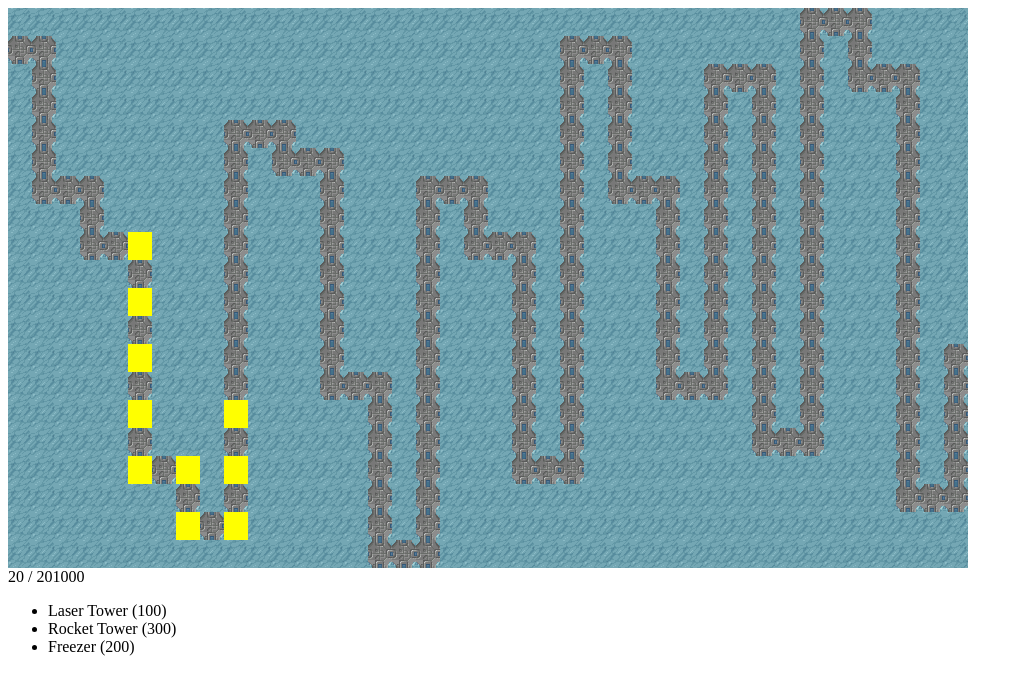
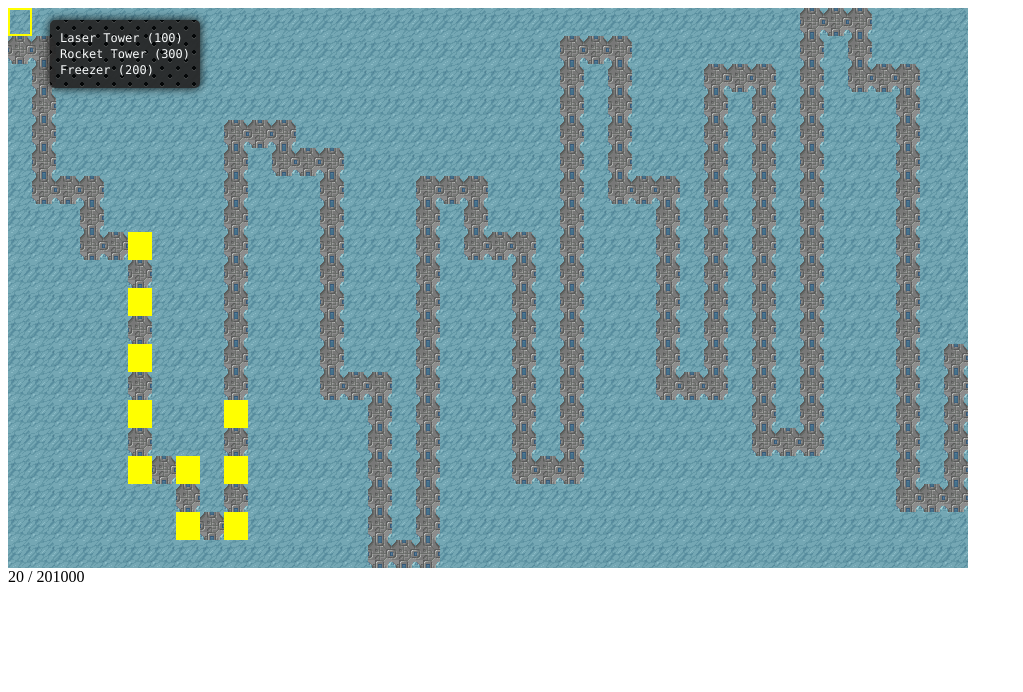
Before and after one commit to sdepold/cubi, a plain HTML site: page index.html in a window 1280 px wide. Both pictures are taken after a click on the element 20 px from the left and 22 px from the top of the page. Shown: the whole page, without its empty margins (0-1023 px from the left). Drawn offline with Linux system fonts and the light colour scheme.

Commit message:
first steps for shooting + some styling for the tower menu

```diff
--- a/javascripts/game.js
+++ b/javascripts/game.js
@@ -1,12 +1,17 @@
 (function() {
   Game = function(canvasSelector, options) {
-    this.options = options || {}
-    this.options.rows = this.options.rows || 10
-    this.options.cols = this.options.cols || 10
+    this.options = Utils.merge({
+      rows: 10,
+      cols: 10
+    }, options || {})
 
-    this.canvas = document.querySelectorAll(canvasSelector)[0]
-    this.grid   = new Grid(this.options.rows, this.options.cols, this.canvas)
-    this.player = new Player(canvasSelector)
+    this.canvas    = document.querySelectorAll(canvasSelector)[0]
+    this.grid      = new Grid(this.options.rows, this.options.cols, this.canvas)
+    this.player    = new Player(canvasSelector)
+
+    this.monsters  = []
+    this.towers    = []
+    this.towerMenu = null
   }
 
   Game.prototype.render = function(options) {
@@ -15,8 +20,21 @@
 
     initTowerMenu.call(this)
     spawnMonsters.call(this)
+    moveMonsters.call(this)
 
     return this
+  }
+
+  Game.prototype.pause = function() {
+    this.monsters.forEach(function(monster) {
+      monster.stop()
+    })
+  }
+
+  Game.prototype.continue = function() {
+    this.monsters.forEach(function(monster) {
+      monster.initMoving()
+    })
   }
 
   // private
@@ -29,41 +47,30 @@
         return cell.type !== GridCell.PATH
       }).forEach(function(cell) {
         cell.on('click', function() {
-          var menu = new TowerMenu(cell).render()
+          if(self.menu) {
+            self.menu.remove()
+          }
 
-          menu.on('select', function(towerType) {
+          self.menu = new TowerMenu(cell).render()
+          self.menu.on('select', function(towerType) {
             if(self.player.canBuy(towerType)) {
               self.player.buy(towerType)
-              new Tower(towerType, cell).render()
+              self.towers.push(new Tower(towerType, cell).render())
             } else {
               alert('too expensive!')
             }
 
-            menu.remove()
+            self.menu.remove()
+            self.menu = null
           })
-          // var onClick = function() {
-          // var self = this
-
-          // var onSelect = function(type) {
-          //   TowerMenu.off('select', onSelect)
-          //   TowerMenu.clear()
-
-
-          //   new Tower(type, self).render()
-          // }
-
-          // TowerMenu.on('select', onSelect)
-          // TowerMenu.render()
-        // }
-          // new Tower(Tower.TYPES.LASER, cell).render()
         })
       })
     })
   }
 
   var spawnMonsters = function() {
-    var monsters = []
-      , speed    = Math.min(250, ~~(Math.random() * 2000))
+    var self  = this
+      , speed = Math.min(250, ~~(Math.random() * 2000))
 
     for(var i = 0; i < 10; i++) {
       var monster = new Monster(this.grid.path, {
@@ -71,14 +78,25 @@
       })
 
       monster.on('goal:reached', this.player.hurt.bind(this.player))
+      monster.on('move', function() {
+        checkTowerDistances.call(self, monster)
+      })
 
-      monsters.push(monster)
+      self.monsters.push(monster)
     }
+  }
 
-    monsters.forEach(function(monster, i) {
+  var checkTowerDistances = function(monster) {
+    this.towers.forEach(function(tower) {
+      tower.checkDistanceTo(monster)
+    })
+  }
+
+  var moveMonsters = function() {
+    this.monsters.forEach(function(monster, i) {
       setTimeout(function() {
         monster.initMoving()
-      }, i * 2 * speed)
+      }, i * 2 * monster.options.speed)
     })
   }
 })()
--- a/javascripts/grid-cell.js
+++ b/javascripts/grid-cell.js
@@ -1,7 +1,8 @@
 (function() {
-  GridCell = function(options) {
+  GridCell = function(grid, options) {
     var self = this
 
+    this.grid        = grid
     this.dom         = document.createElement('td')
     this.dom.cell    = this
     this.dom.onclick = function() {
@@ -26,4 +27,31 @@
     this.type          = type
     this.dom.className = [this.type].concat(additionalClasses || []).join(' ')
   }
+
+  GridCell.prototype.addClassName = function(name) {
+    this.dom.className = this.dom.className.split(' ').concat([name]).join(' ')
+  }
+
+  GridCell.prototype.removeClassName = function(name) {
+    this.dom.className = this.dom.className.split(' ').filter(function(_name) {
+      return name !== _name
+    }).join(' ')
+  }
+
+  GridCell.prototype.getCoordinates = function() {
+    var result = this.coordinates
+      , self   = this
+
+    if(!result) {
+      this.grid.cells.forEach(function(cells, x) {
+        cells.forEach(function(cell, y) {
+          if(self === cell) {
+            result = this.coordinates = { x: x, y: y }
+          }
+        })
+      })
+    }
+
+    return result
+  }
 })()
--- a/javascripts/grid.js
+++ b/javascripts/grid.js
@@ -21,12 +21,14 @@
   // private
 
   var createDOM = function() {
+    var self = this
+
     for(var i = 0; i < this.rows; i++) {
       var tr    = document.createElement('tr')
         , cells = []
 
       for(var j = 0; j < this.cols; j++) {
-        var cell = new GridCell()
+        var cell = new GridCell(self)
 
         cells.push(cell)
         tr.appendChild(cell.getElement())
--- a/javascripts/monster.js
+++ b/javascripts/monster.js
@@ -27,10 +27,21 @@
     }, this.options.speed)
   }
 
+  Monster.prototype.stop = function() {
+    clearInterval(this.intervalId)
+  }
+
   Monster.prototype.move = function() {
     setPosition.call(this, this.path[this.pathIndex])
     this.pathIndex++
-    this.fire('moved')
+
+    if(this.currentCell) {
+      this.fire('move')
+    }
+  }
+
+  Monster.prototype.getPosition = function() {
+    return this.currentCell && this.currentCell.getCoordinates()
   }
 
   // private
--- a/javascripts/tower-menu.js
+++ b/javascripts/tower-menu.js
@@ -6,12 +6,13 @@
   }
 
   TowerMenu.prototype.render = function() {
-    var container = document.getElementById('tower-menu')
-      , self      = this
+    var self      = this
+      , container = document.getElementById('tower-menu')
+
+    this.cell.addClassName('selected')
 
     if(!container) {
       container = buildContainer.call(this)
-      console.log(container)
       document.querySelector('body').appendChild(container)
     }
 
@@ -21,6 +22,8 @@
   TowerMenu.prototype.remove = function() {
     var menu = document.getElementById('tower-menu')
       , body = document.querySelector('body')
+
+    this.cell.removeClassName('selected')
 
     body.removeChild(menu)
   }
--- a/javascripts/tower.js
+++ b/javascripts/tower.js
@@ -33,10 +33,34 @@
 
   Tower.prototype.render = function() {
     this.cell.setType(GridCell.TOWER, toClassNames.call(this))
+    return this
   }
 
   Tower.prototype.getPrice = function() {
     return Tower.TYPES[this.type].costs[this.level]
+  }
+
+  Tower.prototype.getRange = function() {
+    return Tower.TYPES[this.type].ranges[this.level]
+  }
+
+  Tower.prototype.checkDistanceTo = function(monster) {
+    var towerCoordinates   = this.cell.getCoordinates()
+      , monsterCoordinates = monster.getPosition()
+
+    if(monsterCoordinates) {
+      var xDistance = Math.abs(towerCoordinates.x - monsterCoordinates.x)
+        , yDistance = Math.abs(towerCoordinates.y - monsterCoordinates.y)
+        , distance  = xDistance + yDistance
+
+      if((xDistance !== 0) && (yDistance !== 0)) {
+        distance = distance / 2
+      }
+
+      if(distance <= this.getRange()) {
+        console.log('pew')
+      }
+    }
   }
 
   // private
--- a/stylesheets/screen.css
+++ b/stylesheets/screen.css
@@ -43,3 +43,34 @@ table .laser:after {
 table .rocket:after {
   background: transparent url('../images/towers/rocket.gif') no-repeat;
 }
+
+table .selected:before {
+  content: '';
+  height: 24px;
+  width: 20px;
+  display: block;
+  border: 2px solid yellow;
+}
+
+#tower-menu {
+  background: -webkit-radial-gradient(black 15%, transparent 16%) 0 0, -webkit-radial-gradient(black 15%, transparent 16%) 8px 8px, -webkit-radial-gradient(rgba(255, 255, 255, .1) 15%, transparent 20%) 0 1px, -webkit-radial-gradient(rgba(255, 255, 255, .1) 15%, transparent 20%) 8px 9px;
+  background-color: #282828;
+  background-size: 16px 16px;
+  list-style-type: none;
+  position: absolute;
+  top: 20px;
+  left: 50px;
+  border-radius: 5px;
+  padding: 10px;
+  margin: 0;
+  -webkit-box-shadow:  0px 0px 10px 0px rgba(0, 0, 0, 1);
+  box-shadow:  0px 0px 10px 0px rgba(0, 0, 0, 1);
+  opacity: 0.95;
+}
+
+#tower-menu li {
+  font-family: 'Lucida Console', Monaco, monospace;
+  font-size: 12px;
+  color: white;
+  line-height: 16px;
+}
```
